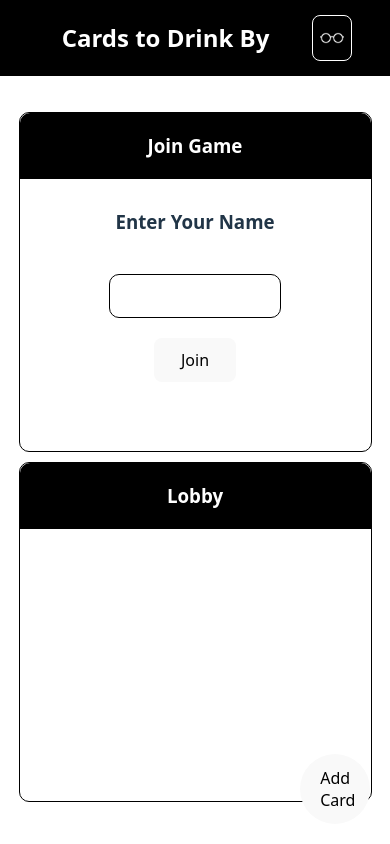
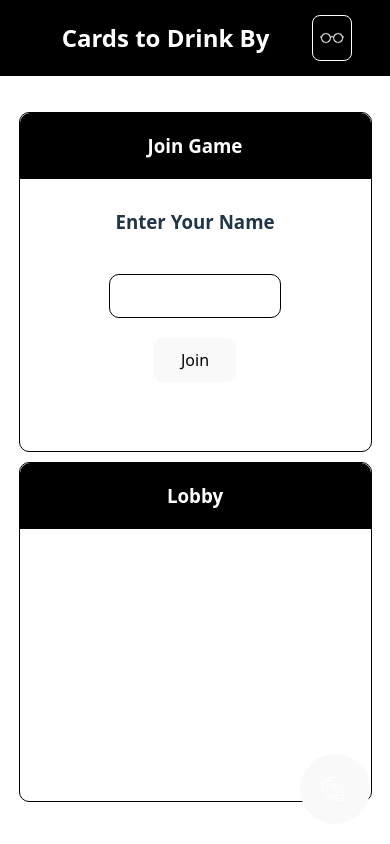
Before and after one commit to Joshieingold/cards-to-drink-by, a React (Vite) app: page / in a window 390 px wide. Built offline with nearby package versions, Linux system fonts and the light colour scheme.

Commit message:
Added responsive icon for add card

```diff
--- a/src/App.jsx
+++ b/src/App.jsx
@@ -2,6 +2,7 @@ import "./App.css";
 import "./css/home.css";
 import React, { useState } from "react";
 import glassesIcon from "./assets/glasses.png";
+import cardIcon from "./assets/cards.png";
 
 function App() {
   const [players, setPlayers] = useState([]); // shared player list
@@ -20,7 +21,12 @@ function App() {
         <JoinBubble onJoin={handleAddPlayer} />
         <LobbyBubble players={players} />
       </div>
-      <button className="add-card-button">Add Card</button>
+      <button className="add-card-button">
+        <span className="btn-text">Add Card</span>
+        <span className="btn-icon">
+          <img src={cardIcon} className="icon"></img>
+        </span>
+        </button>
     </div>
   );
 }
--- a/src/css/home.css
+++ b/src/css/home.css
@@ -59,7 +59,6 @@
 }
 .add-card-button {
     margin-top: 10%;
-    width: 10%;
 }
 
 .form-content {
```
Also changed, not shown: src/assets/cards.png (added).
